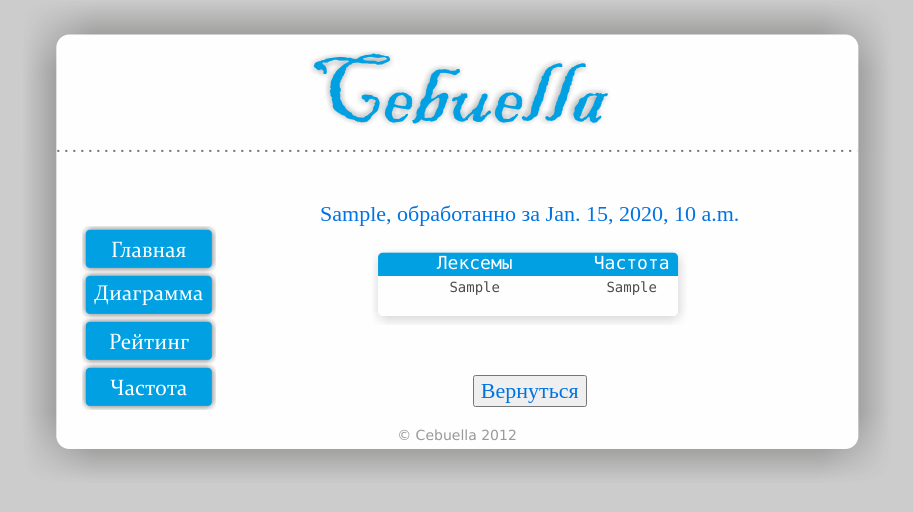
After one commit to Fomoire/cebuella, a Django app: template templates/freq_page.html in a window 1280 px wide. The commit adds this page. Shown: the top 512 px of the page, without its empty margins (183-1096 px from the left). Run offline with Django 3.2, Linux system fonts and the light colour scheme; the template is opened without the code that fills it: most values are stand-ins (such as "Sample title", 1, 10 or a date in 2020).

Commit message:
таблицы частот

```diff
--- a/ants/queen.py
+++ b/ants/queen.py
@@ -142,9 +142,10 @@ def queen(request):
                         to_date = formdata['to_date']
                     else:
                         to_date = datetime.datetime.now()
-                    news = new.objects.filter(n_date__gte = from_date)# text_vector = None)
+                    news = new.objects.filter(n_date__gte = from_date)
                     news = news.exclude(n_date__gte=to_date)
-
+                    news = news.exclude(text_vector = None)
+                    print len(news)
                     if num != 'all':
                         news = news[:num]
                     if news.count != 0:
@@ -157,7 +158,6 @@ def queen(request):
 
 
                         thre = thread_list.objects.filter(active = True, stat = False)
-                        print 'Дошел'
                         #Start threads
                         tr = formdata['threads']
                         for i in xrange(len(thre)):
--- a/static/css/style.css
+++ b/static/css/style.css
@@ -109,3 +109,35 @@ ul.errorlist {
 	text-align: center;
 	line-height: 20px;
 }
+.ftab_top {
+	background-attachment: scroll;
+	background-image: url(tab_top.png);
+	background-repeat: no-repeat;
+	background-position: center top;
+	font-family: Consolas;
+	font-size: 18px;
+	color: #FFFFFF;
+}
+.ftab_middle {
+	background-attachment: scroll;
+	background-image: url(tab_center.png);
+	background-repeat: repeat-y;
+	background-position: center top;
+	font-family: Consolas;
+	font-size: 14px;
+	color: #4D4D4D;
+/*
+	line-height: 1.5em;
+	border-bottom-style: dotted;
+	border-bottom-color: #969696;
+	border-bottom-width: thin;
+*/
+	}
+.ftab_fotter {
+	background-attachment: scroll;
+	background-image: url(tab_fotter.png);
+	background-repeat: no-repeat;
+	background-position: center top;
+	font-family: Consolas;
+	font-size: 18px;
+	color: #FFFFFF;
--- /dev/null
+++ b/templates/freq_page.html
@@ -0,0 +1,24 @@
+{% extends "index.html" %}
+
+{% block content %}
+
+<table width="316" align="center" class = "ftab_top">
+<p id="input_t" align="center">{{ str_l }}, обработанно за {{time}}</p>
+<td width="200" align="center">Лексемы</td>
+<td align="center">Частота</td>
+</table>
+{% for l in lex %}
+<table width="316" align="center" class = "ftab_middle">
+<td width="200" align="center">{{l.0}}</td>
+<td align="center">{{l.1}}</td>
+</table>
+{% endfor %}
+<table width="316" align="center" class = "ftab_fotter">
+<td width="200" align="center">&nbsp;</td>
+<td align="center">&nbsp;</td>
+</table>
+<p>&nbsp;</p>
+<form action="/freq/" method="get" id="input">
+<input type="submit" id="input_t" value="Вернуться"/>
+</form>
+{% endblock %}
--- a/templates/index.html
+++ b/templates/index.html
@@ -32,7 +32,7 @@
         onmouseout="this.src='/static/css/but3.png'"
         onmousedown="this.src='/static/css/but3.png'"
         onmouseup="this.src='/static/css/but4.png'"></a>
-	<a href="/" align="center"><img src="/static/css/but7.png" border="0"
+	<a href="/freq/" align="center"><img src="/static/css/but7.png" border="0"
         onmouseover="this.src='/static/css/but8.png'"
         onmouseout="this.src='/static/css/but7.png'"
         onmousedown="this.src='/static/css/but7.png'"
--- a/urls.py
+++ b/urls.py
@@ -2,6 +2,7 @@ from django.conf.urls.defaults import patterns, include, url
 from cebuella.ants.queen import queen
 from cebuella.pavo.views import pavo, chart
 from cebuella.pavo.tables import tables
+from cebuella.pavo.fr_pavo import fr_pavo
 from cebuella.ants.parrot import parrot
 from cebuella.ants.views import maine
 from django.contrib import admin
@@ -14,7 +15,7 @@ urlpatterns = patterns('',
     url(r'table/(\d{1,2})/$', tables),
     url(r'^parrot/', parrot),
     url(r'^chart/', chart),
-
+    url(r'^freq/', fr_pavo),
     # Uncomment the admin/doc line below to enable admin documentation:
     url(r'^admin/doc/', include('django.contrib.admindocs.urls')),
 
```
Also changed, not shown: ants/anthill/an_ant.py (+9 -9 lines), pavo/fr_pavo.py (added, +106 -0 lines), templates/freq_ch.html (added, +60 -0 lines).
